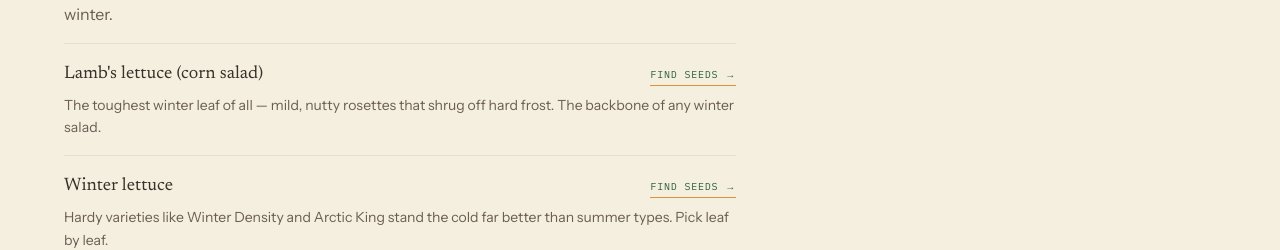
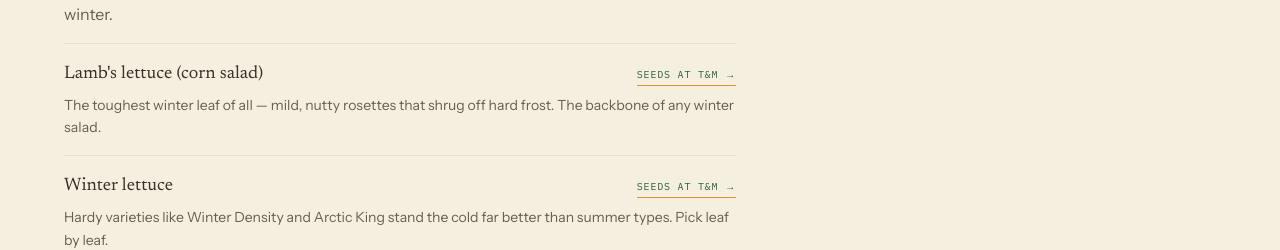
Before and after one commit to katecreates11/whattosow, a Next.js app: page /guides/growing-winter-salad-leaves in a window 1280 px wide. Shown: the part 514-764 px from the top of the page. Built offline with nearby package versions, Linux system fonts and the light colour scheme; no server answers.

Commit message:
feat: improve winter salad affiliate links

```diff
--- a/src/app/guides/growing-winter-salad-leaves/page.tsx
+++ b/src/app/guides/growing-winter-salad-leaves/page.tsx
@@ -1,12 +1,13 @@
 import type { Metadata } from "next";
+import Link from "next/link";
 import Header from "@/components/Header";
 import Footer from "@/components/Footer";
+import AffiliateLink from "@/components/AffiliateLink";
 import { SectionDivider, TipBox, WarningBox } from "@/components/GuideVisuals";
-import { awinLink } from "@/lib/awin";
 
 const TAG = "whattosow21-21";
 const az = (q: string) => `https://www.amazon.co.uk/s?k=${encodeURIComponent(q)}&tag=${TAG}`;
-const tm = (q: string) => awinLink(`https://search.thompson-morgan.com/seeds/${encodeURIComponent(q)}`);
+const tm = (q: string) => `https://search.thompson-morgan.com/seeds/${encodeURIComponent(q)}`;
 
 export const metadata: Metadata = {
   title: "Growing Winter Salad Leaves in the UK — Sow Now for Winter Picking | What To Sow",
@@ -53,23 +54,23 @@ function SowRow({ item }: { item: SowItem }) {
     <div className="border-t border-earth/8 py-4">
       <div className="flex items-baseline justify-between gap-4 flex-wrap">
         {item.slug ? (
-          <a href={`/crops/${item.slug}`} className="font-serif text-lg text-earth hover:text-rust transition-colors">
+          <Link href={`/crops/${item.slug}`} className="font-serif text-lg text-earth hover:text-rust transition-colors">
             {item.name}
-          </a>
+          </Link>
         ) : (
           <span className="font-serif text-lg text-earth">{item.name}</span>
         )}
         {item.seeds && (
-          <a
+          <AffiliateLink
             href={item.seeds}
-            target="_blank"
-            rel="sponsored noopener noreferrer"
-            data-umami-event="affiliate-click" data-umami-event-type="seed" data-umami-event-merchant="thompson-morgan"
-            data-umami-event-topic="winter-salad"
+            product={item.name}
+            type="seed"
+            merchant="thompson-morgan"
+            position="winter-salad-seeds"
             className="font-mono text-[10px] uppercase tracking-[0.08em] text-allotment border-b border-amber pb-0.5 hover:text-allotment-dark transition-colors shrink-0"
           >
-            Find seeds &rarr;
-          </a>
+            Seeds at T&amp;M &rarr;
+          </AffiliateLink>
         )}
       </div>
       <p className="text-sm text-earth-light mt-1.5 leading-relaxed">{item.note}</p>
@@ -161,9 +162,9 @@ export default function WinterSaladGuide() {
           </p>
           <p className="text-earth-light leading-relaxed mb-10 max-w-2xl">
             Sow timing shifts with where you are, so let your own weather lead &mdash;{" "}
-            <a href="/" className="text-rust hover:text-earth underline decoration-rust/30 transition-colors">
+            <Link href="/" className="text-rust hover:text-earth underline decoration-rust/30 transition-colors">
               enter your postcode
-            </a>{" "}
+            </Link>{" "}
             for dates tuned to your first frost.
           </p>
         </div>
@@ -191,7 +192,7 @@ export default function WinterSaladGuide() {
             short days arrive &mdash; sow from August into early autumn and they&apos;ll be big enough to pick from as
             the cold sets in. Sow a short row every couple of weeks while you can, and tuck pinches into any gap a summer
             crop leaves behind. See{" "}
-            <a href="/guides/succession-sowing" className="text-rust underline decoration-rust/30 hover:text-earth">succession sowing</a>{" "}
+            <Link href="/guides/succession-sowing" className="text-rust underline decoration-rust/30 hover:text-earth">succession sowing</Link>{" "}
             for the rhythm.
           </TipBox>
 
@@ -210,12 +211,12 @@ export default function WinterSaladGuide() {
               <li className="border-l-2 border-leaf/50 pl-4">
                 <span className="font-serif text-earth">A cloche</span> &mdash; the simplest fix. A little tunnel or row
                 cover keeps the rain off and a few degrees of warmth in.{" "}
-                <a href={az("garden cloche tunnel plant cover")} target="_blank" rel="sponsored noopener noreferrer" data-umami-event="affiliate-click" data-umami-event-type="gear" data-umami-event-merchant="amazon" data-umami-event-product="cloche" className="text-rust underline decoration-rust/30 hover:text-earth">On Amazon &rarr;</a>
+                <AffiliateLink href={az("garden cloche tunnel plant cover")} product="cloche tunnel" type="gear" merchant="amazon" position="winter-salad-cloche" className="text-rust underline decoration-rust/30 hover:text-earth">Compare cloche tunnels &rarr;</AffiliateLink>
               </li>
               <li className="border-l-2 border-leaf/50 pl-4">
                 <span className="font-serif text-earth">A cold frame</span> &mdash; the snug spot for the best winter
                 pickings, and brilliant for hardening off in spring too. See our{" "}
-                <a href="/blog/best-cold-frames-greenhouses-uk" className="text-rust underline decoration-rust/30 hover:text-earth">cold frames &amp; greenhouses guide</a>.
+                <Link href="/blog/best-cold-frames-greenhouses-uk" className="text-rust underline decoration-rust/30 hover:text-earth">cold frames &amp; greenhouses guide</Link>.
               </li>
               <li className="border-l-2 border-leaf/50 pl-4">
                 <span className="font-serif text-earth">An unheated greenhouse or polytunnel</span> &mdash; if you have
@@ -278,22 +279,22 @@ export default function WinterSaladGuide() {
           <SectionDivider label="Next" />
           <section>
             <div>
-              <a href="/guides/autumn-winter-vegetables" className="flex items-center justify-between py-5 border-b border-earth/8 group">
+              <Link href="/guides/autumn-winter-vegetables" className="flex items-center justify-between py-5 border-b border-earth/8 group">
                 <span className="font-serif text-lg text-earth group-hover:text-rust transition-colors">What to sow in autumn &amp; winter</span>
                 <span className="text-earth/20 group-hover:text-rust transition-colors text-xl">&rarr;</span>
-              </a>
-              <a href="/guides/protecting-vegetables-from-frost" className="flex items-center justify-between py-5 border-b border-earth/8 group">
+              </Link>
+              <Link href="/guides/protecting-vegetables-from-frost" className="flex items-center justify-between py-5 border-b border-earth/8 group">
                 <span className="font-serif text-lg text-earth group-hover:text-rust transition-colors">Protecting crops from frost</span>
                 <span className="text-earth/20 group-hover:text-rust transition-colors text-xl">&rarr;</span>
-              </a>
-              <a href="/guides/succession-sowing" className="flex items-center justify-between py-5 border-b border-earth/8 group">
+              </Link>
+              <Link href="/guides/succession-sowing" className="flex items-center justify-between py-5 border-b border-earth/8 group">
                 <span className="font-serif text-lg text-earth group-hover:text-rust transition-colors">Succession sowing</span>
                 <span className="text-earth/20 group-hover:text-rust transition-colors text-xl">&rarr;</span>
-              </a>
-              <a href="/" className="flex items-center justify-between py-5 border-b border-earth/8 group">
+              </Link>
+              <Link href="/" className="flex items-center justify-between py-5 border-b border-earth/8 group">
                 <span className="font-serif text-lg text-earth group-hover:text-rust transition-colors">Sowing dates for your postcode</span>
                 <span className="text-earth/20 group-hover:text-rust transition-colors text-xl">&rarr;</span>
-              </a>
+              </Link>
             </div>
           </section>
         </div>
```
Also changed, not shown: 1 other file (tests, documents, lock files or other folders).
